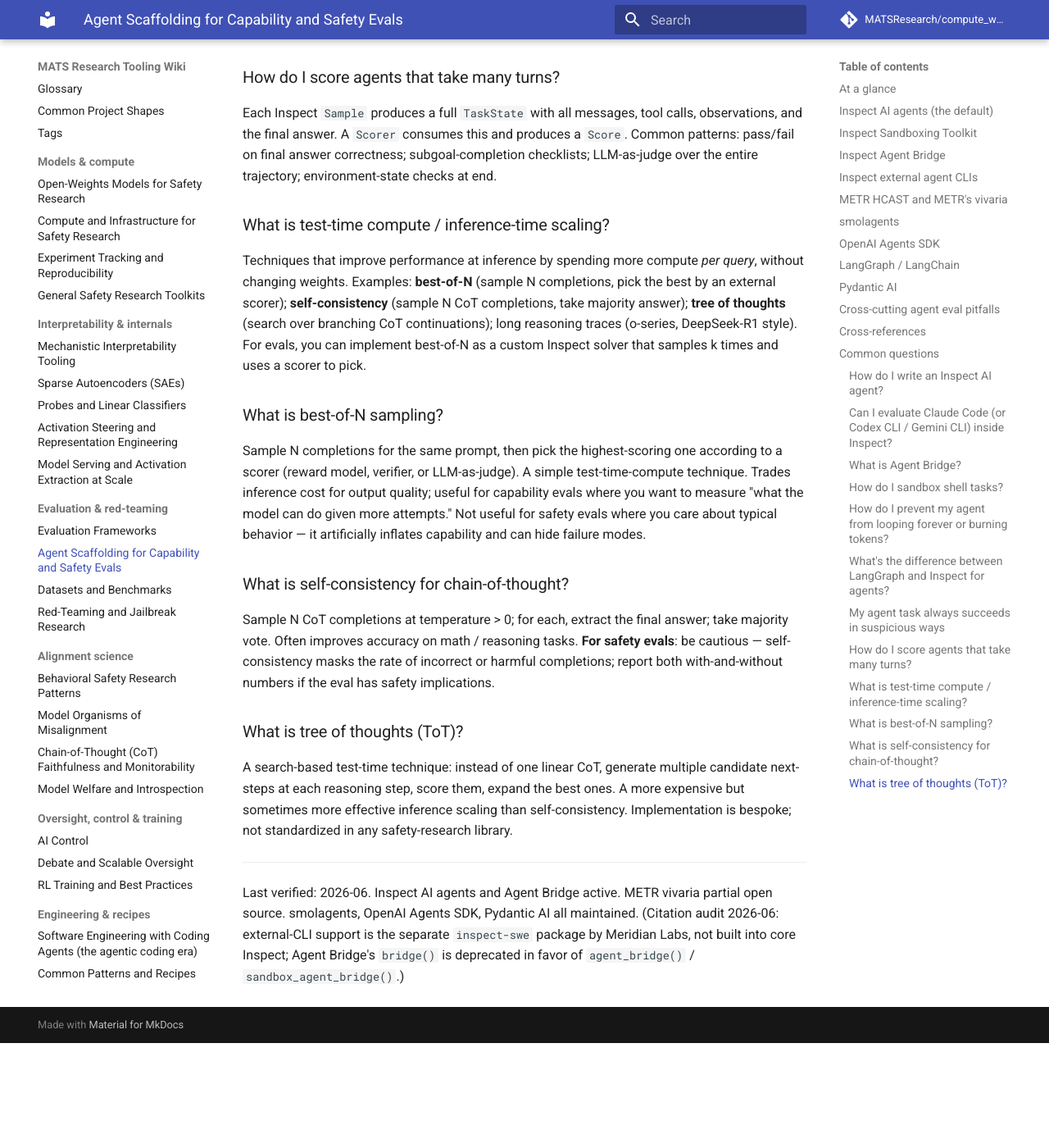
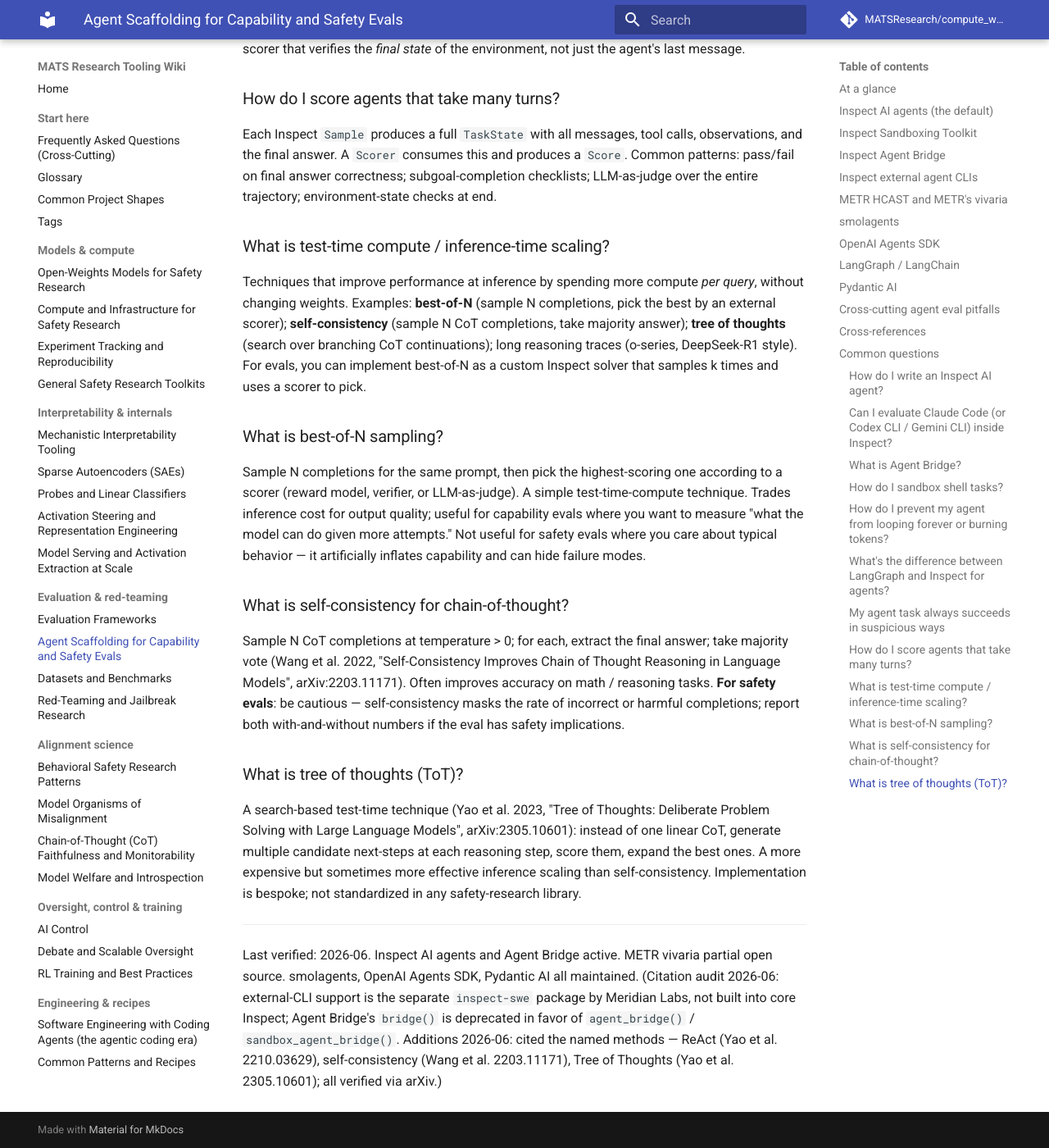
Before and after one commit to MATSResearch/compute_wiki, an MkDocs documentation site: the page built from docs/evaluation/agent-scaffolds.md, in a window 1280 px wide and 1400 px high, scrolled down 6877 px. Shown: the whole window at 82% size. Built offline with MkDocs 1.6.1 and Material for MkDocs 9.7.7, drawn with Linux system fonts in a browser that asks for light colours; comment, search, counter and statistics services are not loaded; before the commit the page ends 8149 px from its top, so only the background shows below that; some of the changed text lies outside the part shown.

Commit message:
docs: cite ReAct/self-consistency/tree-of-thoughts in agent-scaffolds
Named methods now carry their papers: ReAct (Yao et al. 2210.03629) at the
react() agent, self-consistency (Wang et al. 2203.11171) and Tree of Thoughts
(Yao et al. 2305.10601) in the test-time-compute FAQ. All verified via arXiv.

Co-Authored-By: Claude Opus 4.8 (1M context) <noreply@anthropic.com>

```diff
--- a/docs/evaluation/agent-scaffolds.md
+++ b/docs/evaluation/agent-scaffolds.md
@@ -25,7 +25,7 @@ Tooling for running language models as agents — multi-turn loops with tool use
 Aliases: `inspect_ai.agent.react`, `inspect_ai.solver.basic_agent` (older API), "the Inspect ReAct agent", "Inspect agents". `inspect-ai` on PyPI, `UKGovernmentBEIS/inspect_ai` on GitHub (UK AI Security Institute).
 
 **What it is.** Inspect AI provides:
-- **`react()` agent** — a built-in ReAct (Reason+Act) loop that handles model calls, tool dispatch, and termination conditions.
+- **`react()` agent** — a built-in ReAct (Reason+Act) loop (the paradigm from Yao et al. 2022, "ReAct: Synergizing Reasoning and Acting in Language Models", arXiv:2210.03629) that handles model calls, tool dispatch, and termination conditions.
 - **Tool primitives** — `bash`, `python`, `text_editor`, `web_search`, `web_browser`, `computer` (computer use), plus custom tools and MCP tools.
 - **Multi-agent primitives** — agents calling agents, or competing/cooperating agents.
 - **Sandboxes** — separate the model's inference from the environment where tool calls execute.
@@ -219,12 +219,12 @@ Sample N completions for the same prompt, then pick the highest-scoring one acco
 
 ### What is self-consistency for chain-of-thought?
 
-Sample N CoT completions at temperature > 0; for each, extract the final answer; take majority vote. Often improves accuracy on math / reasoning tasks. **For safety evals**: be cautious — self-consistency masks the rate of incorrect or harmful completions; report both with-and-without numbers if the eval has safety implications.
+Sample N CoT completions at temperature > 0; for each, extract the final answer; take majority vote (Wang et al. 2022, "Self-Consistency Improves Chain of Thought Reasoning in Language Models", arXiv:2203.11171). Often improves accuracy on math / reasoning tasks. **For safety evals**: be cautious — self-consistency masks the rate of incorrect or harmful completions; report both with-and-without numbers if the eval has safety implications.
 
 ### What is tree of thoughts (ToT)?
 
-A search-based test-time technique: instead of one linear CoT, generate multiple candidate next-steps at each reasoning step, score them, expand the best ones. A more expensive but sometimes more effective inference scaling than self-consistency. Implementation is bespoke; not standardized in any safety-research library.
+A search-based test-time technique (Yao et al. 2023, "Tree of Thoughts: Deliberate Problem Solving with Large Language Models", arXiv:2305.10601): instead of one linear CoT, generate multiple candidate next-steps at each reasoning step, score them, expand the best ones. A more expensive but sometimes more effective inference scaling than self-consistency. Implementation is bespoke; not standardized in any safety-research library.
 
 ---
 
-Last verified: 2026-06. Inspect AI agents and Agent Bridge active. METR vivaria partial open source. smolagents, OpenAI Agents SDK, Pydantic AI all maintained. (Citation audit 2026-06: external-CLI support is the separate `inspect-swe` package by Meridian Labs, not built into core Inspect; Agent Bridge's `bridge()` is deprecated in favor of `agent_bridge()` / `sandbox_agent_bridge()`.)
+Last verified: 2026-06. Inspect AI agents and Agent Bridge active. METR vivaria partial open source. smolagents, OpenAI Agents SDK, Pydantic AI all maintained. (Citation audit 2026-06: external-CLI support is the separate `inspect-swe` package by Meridian Labs, not built into core Inspect; Agent Bridge's `bridge()` is deprecated in favor of `agent_bridge()` / `sandbox_agent_bridge()`. Additions 2026-06: cited the named methods — ReAct (Yao et al. 2210.03629), self-consistency (Wang et al. 2203.11171), Tree of Thoughts (Yao et al. 2305.10601); all verified via arXiv.)
```
